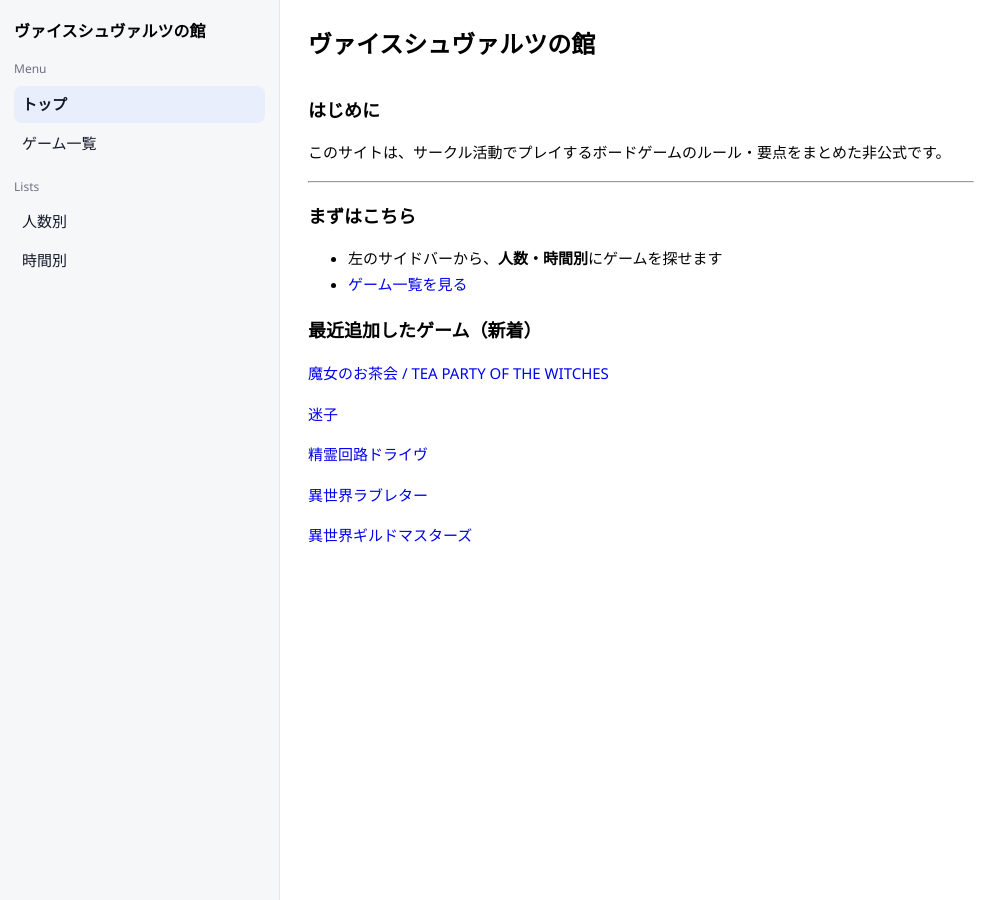
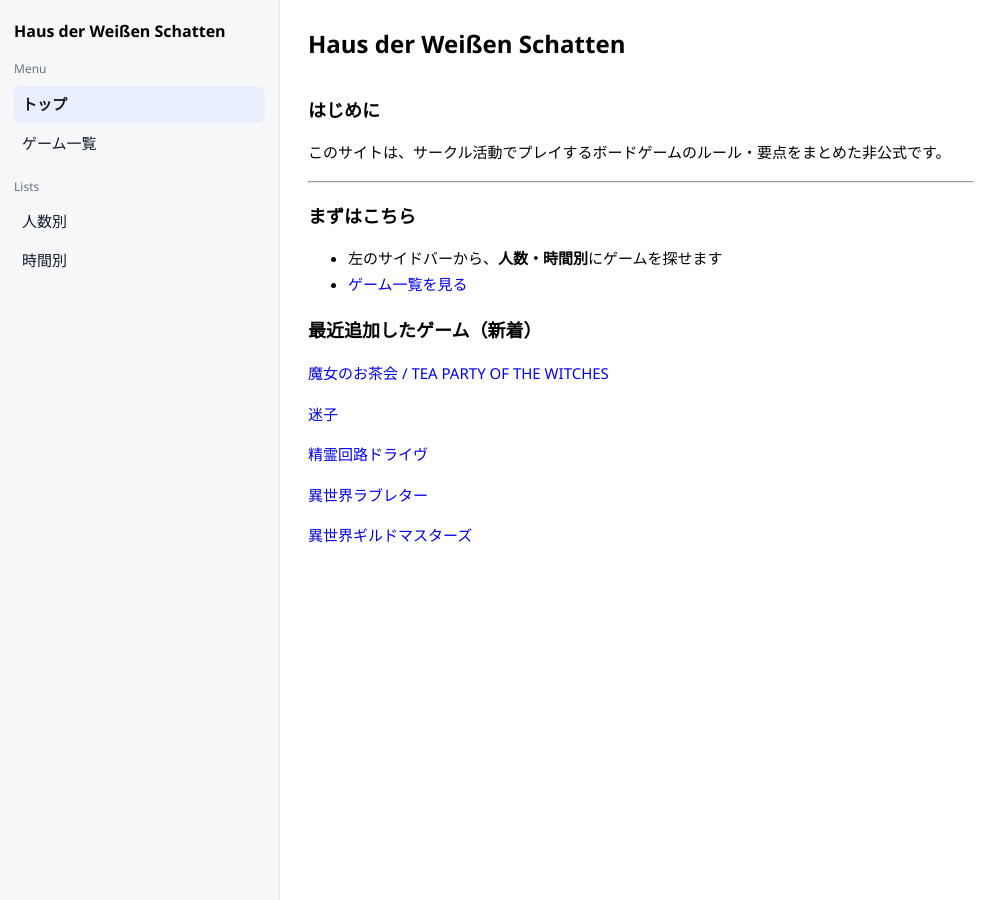
Before and after one commit to weiss-schwarz-house/weiss-schwarz-house, a Jekyll site: the page built from index.md, in a window 1280 px wide. Shown: the whole page, without its empty margins (0-990 px from the left). Built offline with Jekyll 4.4.1, drawn with Linux system fonts in a browser that asks for light colours.

Commit message:
サイト名をHaus der Weißen Schattenに変更

```diff
--- a/_config.yml
+++ b/_config.yml
@@ -1,4 +1,4 @@
-title: ヴァイスシュヴァルツの館
+title: Haus der Weißen Schatten
 markdown: kramdown
 
 # プレイ時間（time_max）から重量を自動判定する閾値
--- a/_layouts/default.html
+++ b/_layouts/default.html
@@ -3,7 +3,7 @@
   <head>
     <meta charset="utf-8" />
     <meta name="viewport" content="width=device-width, initial-scale=1" />
-    <title>{% if page.title %}{{ page.title }} | {% endif %}ヴァイスシュヴァルツの館</title>
+    <title>{% if page.title %}{{ page.title }} | {% endif %}{{ site.title }}</title>
 
     <style>
       :root {
@@ -281,7 +281,7 @@
   <body>
     <div class="layout">
       <aside class="sidebar">
-        <div class="site-title">ヴァイスシュヴァルツの館</div>
+        <div class="site-title">{{ site.title }}</div>
         {% include sidebar.html %}
       </aside>
 
--- a/index.md
+++ b/index.md
@@ -1,6 +1,6 @@
 ---
 layout: default
-title: ヴァイスシュヴァルツの館
+title: Haus der Weißen Schatten
 ---
 ## はじめに
 このサイトは、サークル活動でプレイするボードゲームのルール・要点をまとめた非公式です。
```
Also changed, not shown: README.md.
